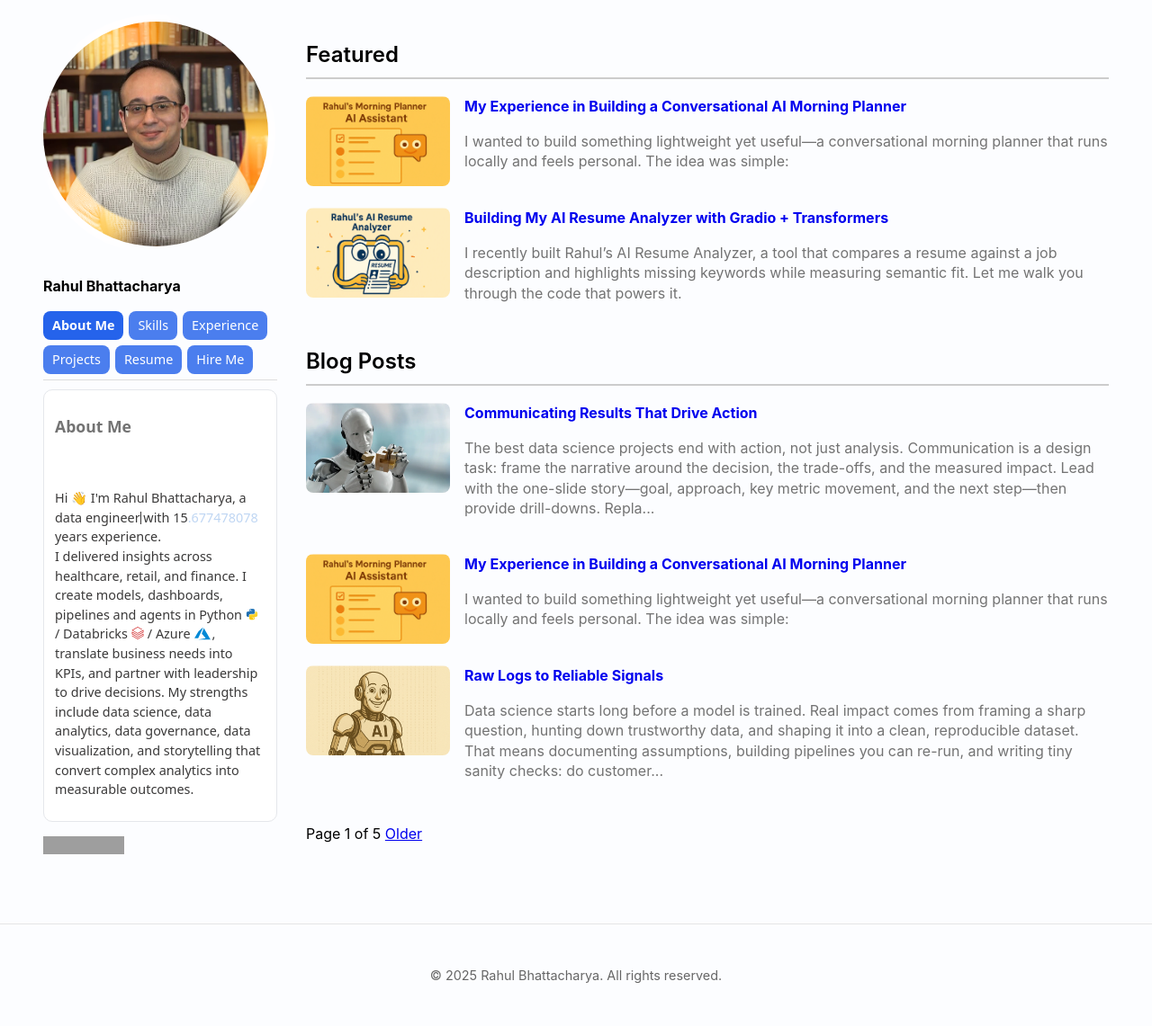
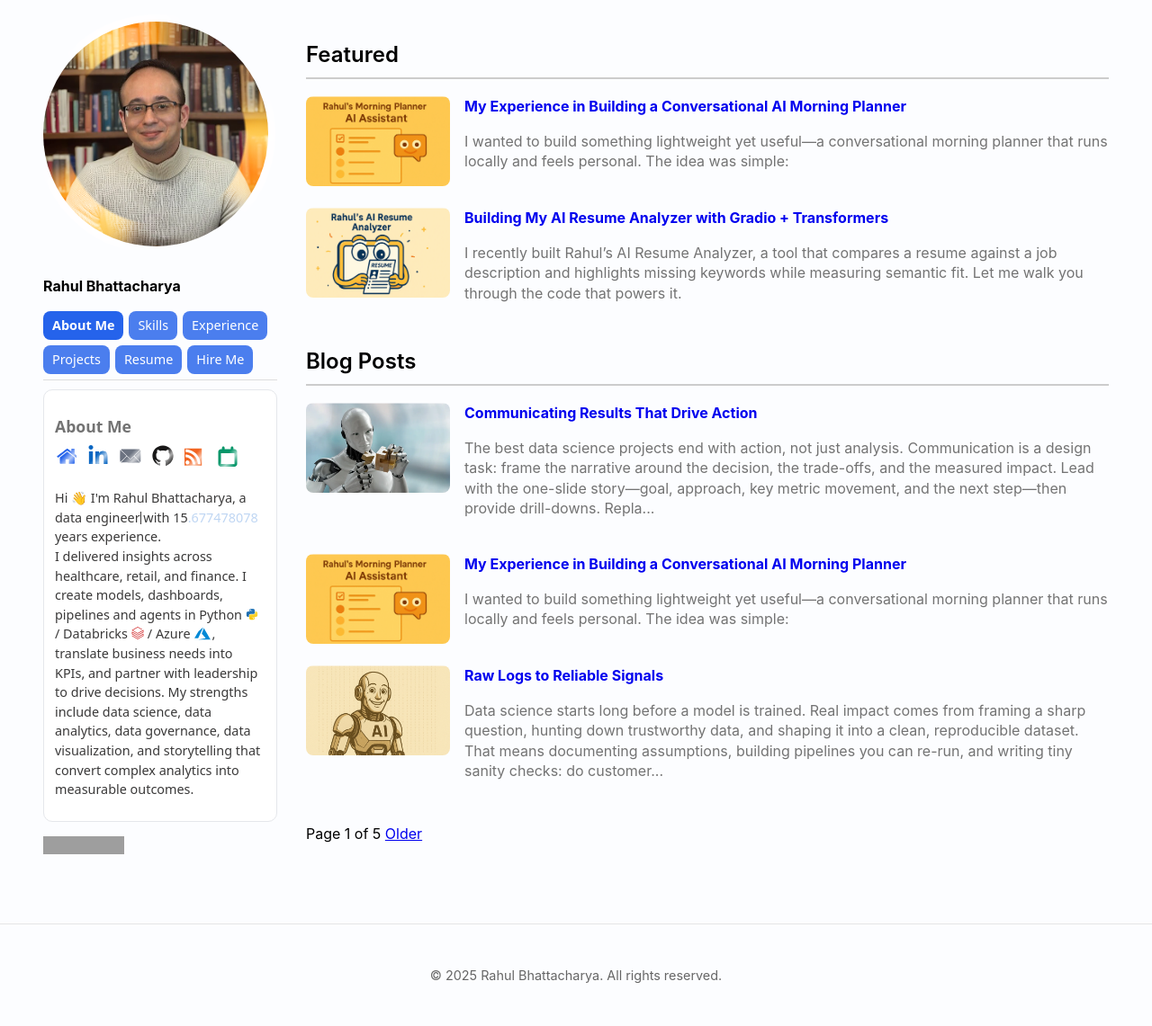
Before and after one commit to RahulBhattacharya1/RahulBhattacharya1.github.io, a Jekyll site: the page built from index.html, in a window 1280 px wide. Shown: the whole page at 90% size. Built offline with Jekyll 4.4.1, drawn with Linux system fonts in a browser that asks for light colours; the list of posts is cut into pages by our own code; grey boxes are pictures that could not be loaded.

Commit message:
Update default.html

```diff
--- a/_layouts/default.html
+++ b/_layouts/default.html
@@ -7,13 +7,14 @@
   <meta name="viewport" content="width=device-width, initial-scale=1">
   <!--meta name="description" content="{{ page.description | default: site.description | escape }}"-->
   <link rel="canonical" href="{{ page.url | absolute_url }}">
-  <style>
-    .sidebar .social-icons a svg{width:24px;height:24px;display:block;visibility:hidden;}
-  </style>
-  <link rel="preload"
+
+  <style>body{visibility:hidden}</style>
+  <link rel="preload" href="/assets/css/main.css" as="style" onload="this.onload=null;this.rel='stylesheet';document.body.style.visibility='visible'">
+
+      <!--link rel="preload"
         href="{{ '/assets/css/main.css' | relative_url }}"
         as="style"
-        onload="this.onload=null;this.rel='stylesheet'">
+        onload="this.onload=null;this.rel='stylesheet'"-->
   <noscript>
     <link rel="stylesheet" href="{{ '/assets/css/main.css' | relative_url }}">
   </noscript>
```
